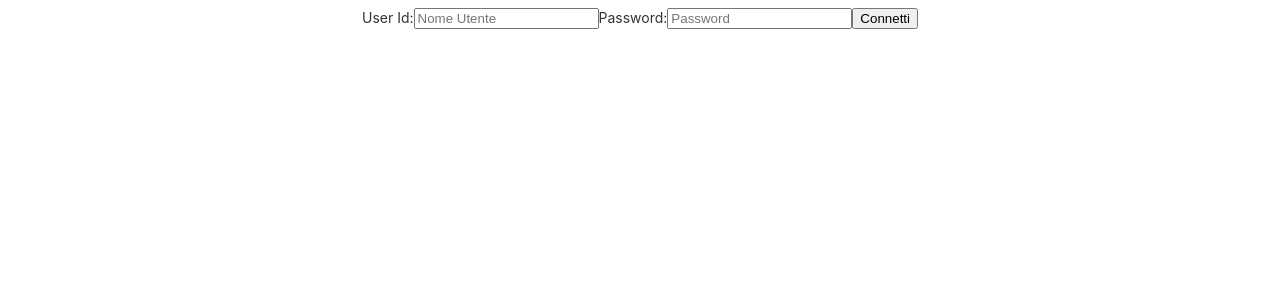
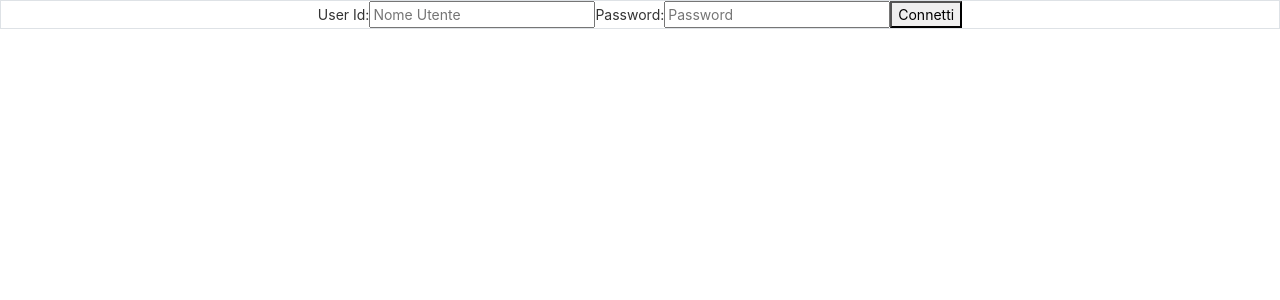
Before and after one commit to francescapetra/angular-alphashop, an Angular app in the folder alphashop/: page / in a window 1280 px wide. Shown: the top 300 px of the page. Built offline with nearby package versions, Linux system fonts and the light colour scheme.

Commit message:
install-bootstrap

```diff
--- a/alphashop/angular.json
+++ b/alphashop/angular.json
@@ -94,7 +94,8 @@
               "src/assets"
             ],
             "styles": [
-              "src/styles.css"
+              "src/styles.css",
+              "node_modules/bootstrap/dist/css/bootstrap.min.css"
             ],
             "scripts": []
           }
--- a/alphashop/package.json
+++ b/alphashop/package.json
@@ -18,6 +18,7 @@
     "@angular/platform-browser": "~13.1.0",
     "@angular/platform-browser-dynamic": "~13.1.0",
     "@angular/router": "~13.1.0",
+    "bootstrap": "^5.1.3",
     "rxjs": "~7.4.0",
     "tslib": "^2.3.0",
     "zone.js": "~0.11.4"
--- a/alphashop/src/app/login/login.component.html
+++ b/alphashop/src/app/login/login.component.html
@@ -1,6 +1,6 @@
 <!-- <div *ngIf=' nonAutenticato'>{{errorMsg}}</div> -->
 <div *ngIf='corretto'>{{corrMsg}}</div>
-<div>
+<div class="border">
 
   <label for="userId">User Id:</label>
   <input type="text" id="userId" placeholder="Nome Utente" [(ngModel)]="userid">
@@ -12,6 +12,7 @@
 
 </div>
 
+
 <br>
 <br>
 
--- a/alphashop/src/styles.css
+++ b/alphashop/src/styles.css
@@ -1 +1,2 @@
 /* You can add global styles to this file, and also import other style files */
+@import "~bootstrap/dist/css/bootstrap.css";
```
Also changed, not shown: 1 other file (tests, documents, lock files or other folders).
